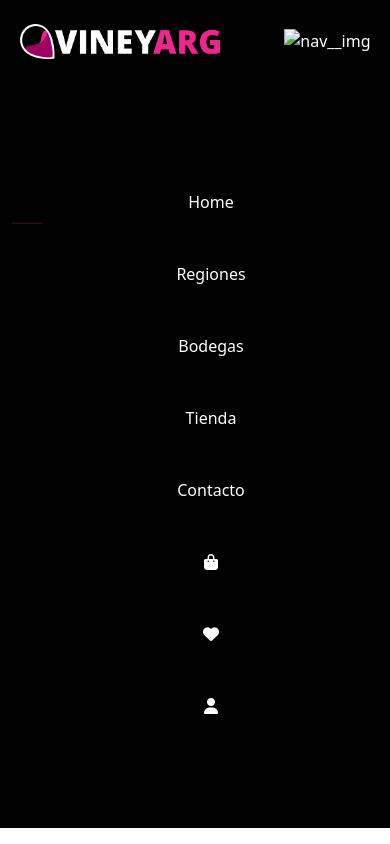
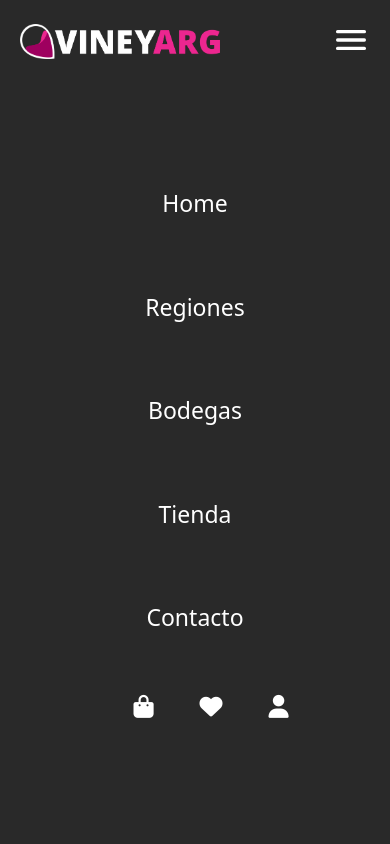
Before and after one commit to AlejoVallsCura/VineyArg-2.0, a plain HTML site: page html/tienda.html in a window 390 px wide. Both pictures are taken after a click on the label 327 px from the left and 40 px from the top of the page. Shown: the top 844 px of the page. Drawn offline with nearby package versions, Linux system fonts and the light colour scheme; files whose address does not match are found by name.

Commit message:
NavBar nueva

```diff
--- a/css/style.css
+++ b/css/style.css
@@ -8,6 +8,11 @@
 
 body {
     font-family: 'Montserrat', sans-serif;
+}
+.separador{
+    width: 100%;
+    height: 20px;
+    background-color: #000;
 }
 
 h1 {
@@ -77,9 +82,12 @@ hr {
 .etiqueta__nav {
     position: sticky;
     top: 0;
-    background-color: #000000;
+    height: 100%;
+    width: 100%;
+    background-color: #292929;
     height: 80px;
     color: #fff;
+    z-index: 999;
 }
 
 .nav__container {
@@ -89,17 +97,20 @@ hr {
     margin: 0 auto;
     justify-content: space-between;
     align-items: center;
+    font-size: 23px;
 }
 
-.nav__logo {
-    font-size: 1.5em;
-    font-weight: 900;
+.hamburguesa {
+    display: grid;
+    grid-auto-flow: column;
+    justify-content: space-between;
 }
 
 .nav__ul {
     display: grid;
     grid-auto-flow: column;
     gap: 3em;
+    padding: 0;
 }
 
 .nav__item {
@@ -115,38 +126,47 @@ hr {
     color: #fff;
 }
 
+.nav__iconos li{
+    margin-left: 30px;
+    list-style:none;
+}
+.nav__iconos a{
+    color: transparent;
+}
+
 .nav__item:hover {
     color: #e065a7;
 }
-
 .nav__item a:hover {
     color: #e065a7;
 }
 
-
 .nav__ul {
-
     text-decoration: none;
+    margin: 0;
+}
+.nav__iconos {
+    text-decoration: none;
+    margin: 0;
 }
 
 .nav__label,
 .nav__input {
     display: none;
-
 }
 
 
-@media(max-width: 900px) {
+@media(max-width: 1000px) {
     .nav__label {
         display: block;
         cursor: pointer;
     }
 
-    .nav__ul {
+    .hamburguesa{
         position: fixed;
         top: 80px;
         bottom: 0;
-        background: #000000;
+        background: #292929;
         width: 100%;
         left: 0;
         display: flex;
@@ -154,11 +174,22 @@ hr {
         flex-direction: column;
         align-items: center;
         clip-path: circle(0.0% at 50% 50%);
-        ;
         transition: clip-path 1s ease-in-out;
     }
+    .nav__ul {
+        display: flex;
+        justify-content: center;
+        flex-direction: column;
+        align-items: center;
+    }
+    .nav__iconos li{
+        padding: 20px;
+        margin: 0;
+        margin-top: 40px;
+        list-style:none;
+    }
 
-    .nav__input:checked+.nav__ul {
+    .nav__input:checked+.hamburguesa {
         clip-path: circle(100% at center);
     }
 }
@@ -175,7 +206,6 @@ hr {
     flex-direction: column;
     justify-content: center;
     align-items: flex-start;
-
 }
 
 #home span {
@@ -290,8 +320,8 @@ hr {
 .footer {
     bottom: 0;
     width: 100%;
-    background: #000;
-    color: #848282;
+    background: #292929;
+    color: #000;
 }
 
 .footer .footer-a {
@@ -340,7 +370,7 @@ hr {
     height: 45px;
     line-height: 45px;
     color: #fff;
-    background-color: #272727;
+    background-color: #1a1a1a;
     border-radius: 10px;
     transition: all 300ms ease;
 }
--- a/html/tienda.html
+++ b/html/tienda.html
@@ -36,11 +36,6 @@
         background-color: #000000;
     }
 
-    #destacados>nav>ul>li:nth.child(n):hover>a {
-        background-color: #EC268F;
-        color: #fff;
-    }
-
     .pagination a {
         color: #000;
     }
@@ -49,21 +44,31 @@
 <body>
     <!-- Header -->
     <nav class="etiqueta__nav">
+
         <div class="nav__container">
+
             <div class="nav__logo">
                 <a href="/index.html"><img src="/imagenes/logofinalTransparente.png" alt="Logo VineyArg"
                         width="200px"></a>
             </div>
+
+
             <label for="menuId" class="nav__label">
-                <img src="/MENU RESPONSIVE/menu.svg" alt="nav__img" width="40px">
+                <img src="/Menu-responsive/menu.svg" alt="nav__img" width="40px">
             </label>
             <input type="checkbox" id="menuId" class="nav__input">
+
+            <div class="hamburguesa">
                 <ul class="nav__ul">
+
                     <li class="nav__item"><a href="/index.html">Home</a></li>
                     <li class="nav__item"><a href="">Regiones</a></li>
                     <li class="nav__item"><a href="">Bodegas</a></li>
                     <li class="nav__item"><a href="">Tienda</a></li>
                     <li class="nav__item"><a href="">Contacto</a></li>
+                </ul>
+
+                <ul class="nav__iconos">
                     <a href="">
                         <li class="fa-solid fa-bag-shopping nav__item"></li>
                     </a>
@@ -74,6 +79,7 @@
                         <li class="fa-solid fa-user nav__item"></li>
                     </a>
                 </ul>
+            </div>
         </div>
     </nav>
     <!-- Fin del header -->
```
Also changed, not shown: HTML/agregar-producto.html (+4 -5 lines), HTML/registro-admin.html (+4 -5 lines), HTML/registro-bodega.html (+4 -5 lines), HTML/registro-usuario.html (+4 -5 lines), HTML/registro.html (+4 -5 lines), HTML/terminos-condiciones.html (+4 -5 lines), index.html (+6 -6 lines). Lines whose indentation alone changed are shown as unchanged.
